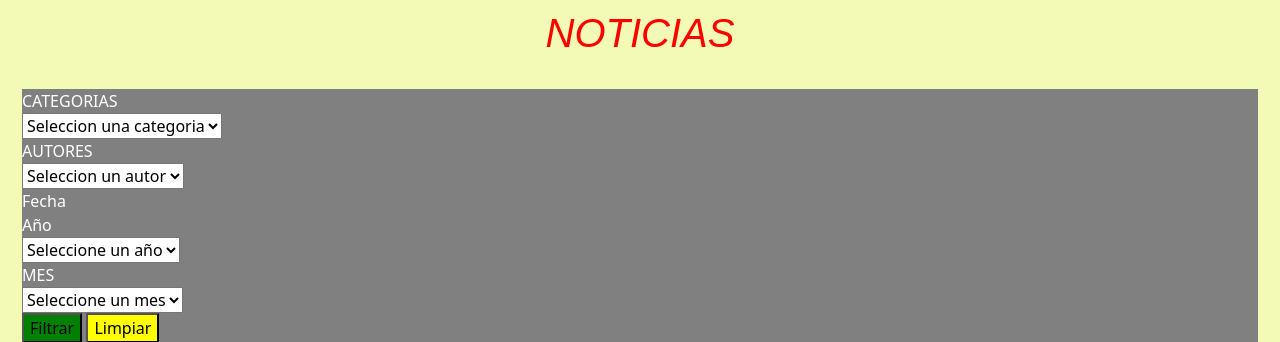
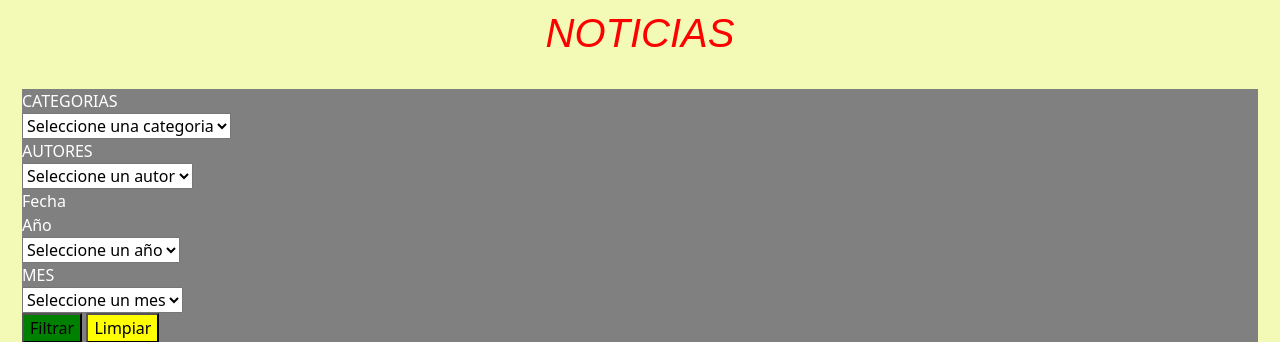
Before and after one commit to Karlos65/ProyBlog4, a Django app: page /Noticias/ in a window 1280 px wide. Shown: the part 119-461 px from the top of the page. Run offline with Django 3.2, Linux system fonts and the light colour scheme; data comes from the database, SQL or seed files in the repository.

Commit message:
Corregidos errores en selects de listar_noticias.html

```diff
--- a/templates/noticias/listar_noticias.html
+++ b/templates/noticias/listar_noticias.html
@@ -10,7 +10,7 @@
             <label>CATEGORIAS</label>
             <BR>
             <select name="categoria" id="categoria">
-                <option value="0">Seleccion una categoria</option>
+                <option value="0">Seleccione una categoria</option>
                 {% for categoria in categorias %}
                 <option value="{{categoria.pk}}">{{categoria.nombre}}</option>
                 {% endfor %}
@@ -19,9 +19,13 @@
             <label>AUTORES</label>
             <BR>
             <select name="autor" id="autor">
-                <option value="0">Seleccion un autor</option>
+                <option value="0">Seleccione un autor</option>
                 {% for autor in autores %}
-                <option value="{{autor}}" name="autor">{{autor}}</option>
+                {% if autor %}
+                    <option value="{{autor}}" name="autor">{{autor}}</option>
+                {% else %}
+                    <option value="" name="autor">Sin autor</option>
+                {% endif %}
                 {% endfor %}
             </select>
             <div class="Fecha">
```
